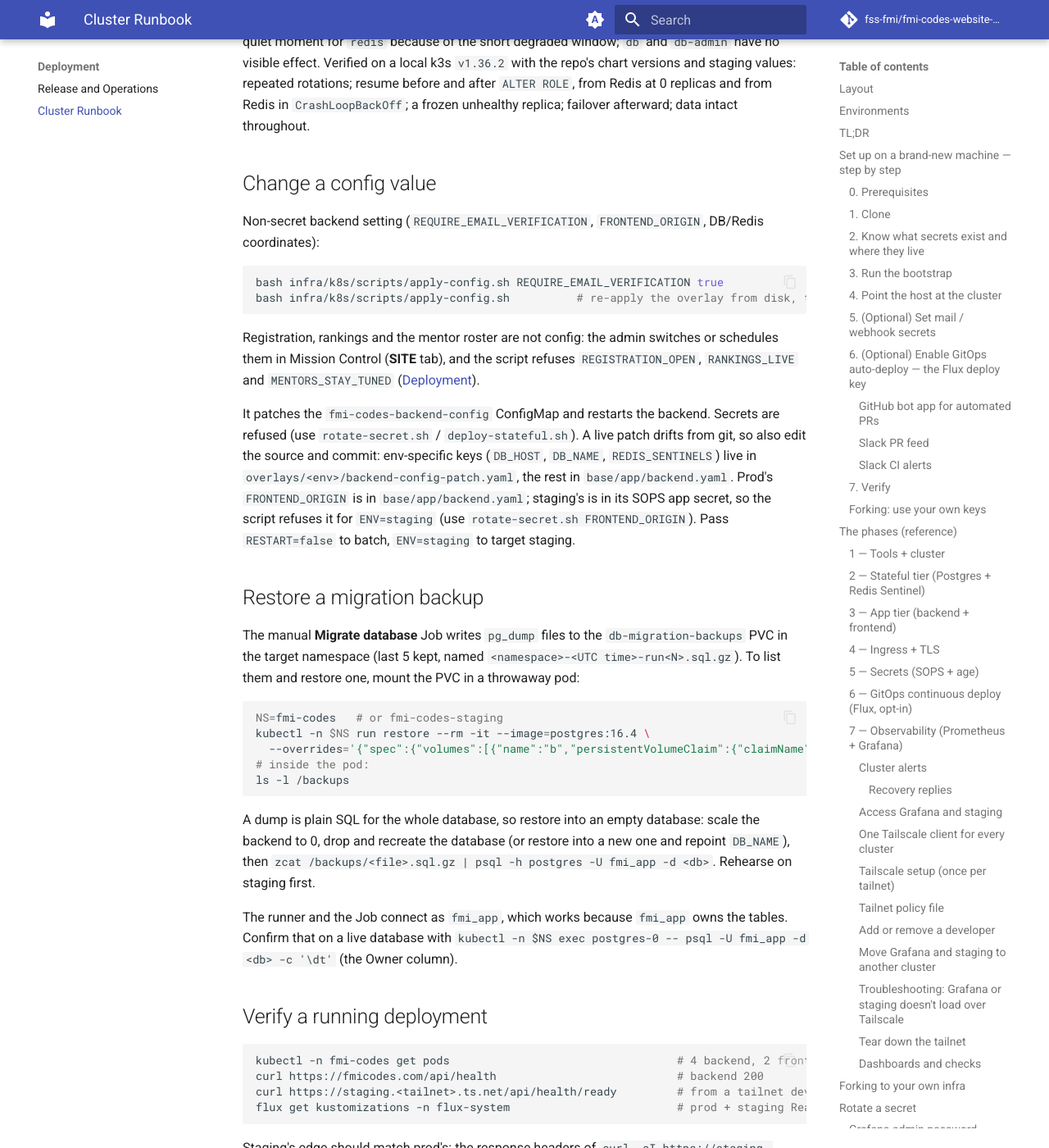
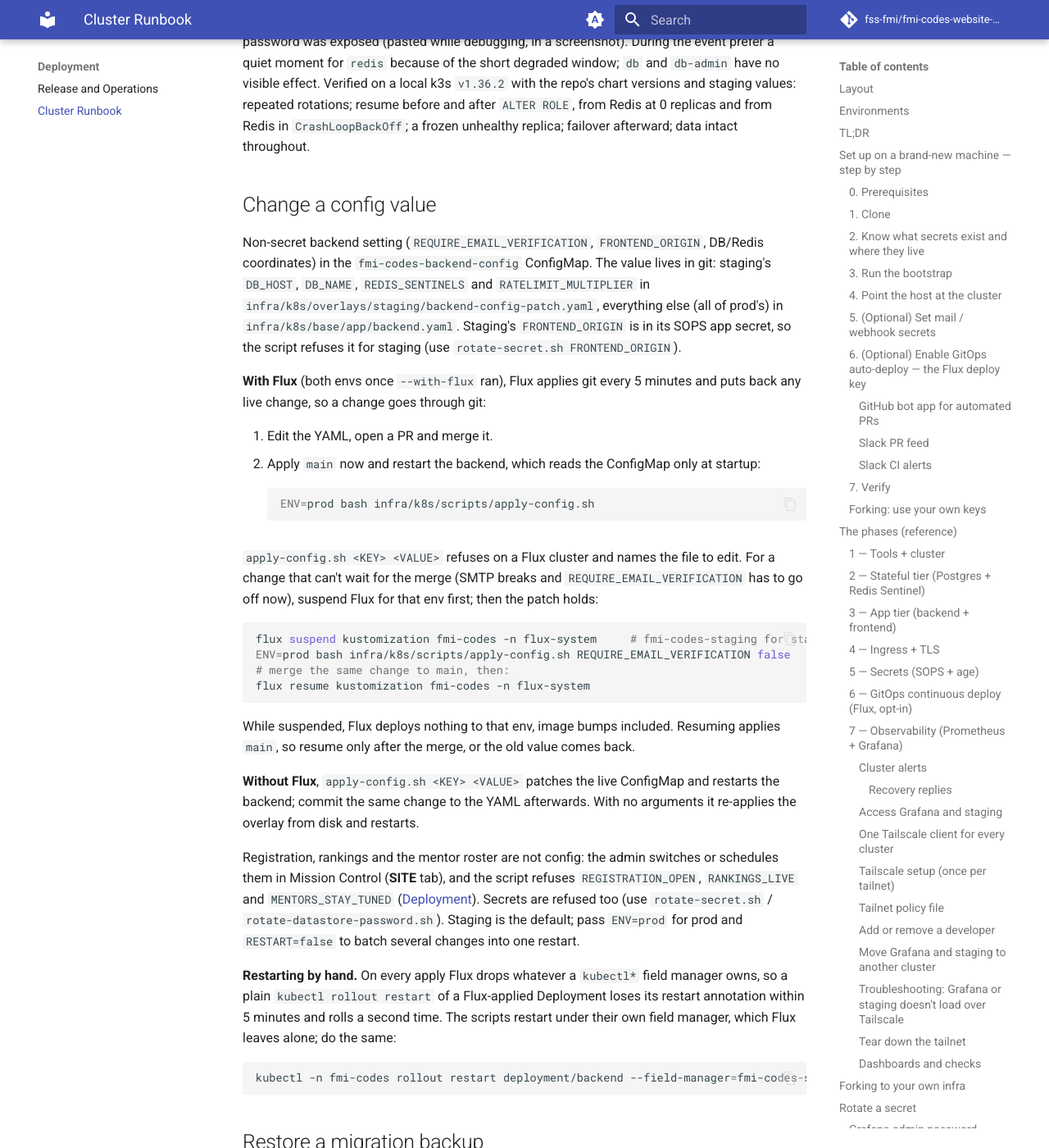
Before and after one commit to fss-fmi/fmi-codes-website-2026, an MkDocs documentation site: the page built from docs/runbook.md, in a window 1280 px wide and 1400 px high, scrolled down 44857 px. Shown: the whole window at 82% size. Built offline with MkDocs 1.6.1 and Material for MkDocs 9.7.7, drawn with Linux system fonts in a browser that asks for light colours; comment, search, counter and statistics services are not loaded; some of the changed text lies outside the part shown.

Commit message:
fix: k8s script restarts and config changes survive Flux (#187)
kustomize-controller strips every field owned by a manager whose name
starts with "kubectl" on each apply. A plain `kubectl rollout restart`
of a Flux-applied Deployment lost its restartedAt annotation within 5
minutes and rolled the backend a second time, and an apply-config.sh
patch of the ConfigMap silently reverted to git.

- lib/rollout.sh: restarts run with --field-manager=fmi-codes-scripts,
  which Flux leaves alone. apply-config.sh, rotate-secret.sh,
  rotate-datastore-password.sh and deploy-app.sh use it, printed
  restart hints included.
- apply-config.sh on a Flux cluster: KEY VALUE refuses and names the
  file that sets the key (prod has no config overlay, so all of its keys
  are in the base). It is allowed while the env's Kustomization is
  suspended, the emergency path. With no arguments it applies git main
  (flux reconcile --with-source) instead of the disk, then restarts.
  Clusters without Flux keep the old behaviour.
- deploy-app.sh's Flux hint no longer claims a reconcile picks up a
  changed Secret; pods read it only at start.
- tests/test_k8s_scripts.py runs apply-config.sh against stub kubectl
  and flux, and checks every scripted restart sets the field manager.
- Runbook, deployment guide and README: config changes go through git
  on Flux, the suspend path, and how to restart by hand.

Co-Authored-By: Claude Opus 5.5 <noreply@anthropic.com>

````diff
--- a/docs/runbook.md
+++ b/docs/runbook.md
@@ -662,9 +662,9 @@ redirect would loop). The controller sets `X-Forwarded-For` to its TCP peer, whi
 the Tailscale proxy, so every anonymous staging visitor shares one address bucket. That is why
 staging sets `RATELIMIT_MULTIPLIER: "10"` in `overlays/staging/backend-config-patch.yaml`: every
 limit is 10 times prod's (150 login attempts per account a minute, anonymous default 30000/min).
-To test prod's exact limits, set it to `"1"` there and commit it (Flux reverts an
-`apply-config.sh` patch), then put it back. A staging rate-limit test still says nothing about
-how prod buckets real clients. Flux reconciles the
+To test prod's exact limits, set it to `"1"` there and merge it (Flux reverts a live patch, so
+`apply-config.sh` refuses one), then put it back. A staging rate-limit test still says nothing
+about how prod buckets real clients. Flux reconciles the
 tailnet Ingress as `fmi-codes-staging-tailnet`. The address appears once the operator runs
 ([Phase 7](#7--observability-prometheus--grafana)); until then, or without Tailscale:
 
@@ -1301,8 +1301,9 @@ kubectl -n flux-system delete imagerepository alert-test
 
 Restart test: break one again, wait for the post, run `kubectl -n flux-system delete pod -l
 app=flux-relay`, then fix it. The reply still comes, from the state ConfigMap. Delete the pod
-rather than `rollout restart` it: Flux undoes the restart annotation on its next apply of
-`fmi-codes-flux-relay` (within 5 minutes), which restarts the relay a second time. Leave it
+rather than a plain `rollout restart`: Flux undoes that restart annotation on its next apply of
+`fmi-codes-flux-relay` (within 5 minutes), which restarts the relay a second time
+([Restarting by hand](#change-a-config-value)). Leave it
 broken for 6 minutes or more to see a second post join the incident: one reply, ✅ on both.
 
 #### Access Grafana and staging
@@ -1859,24 +1860,55 @@ throughout.
 ## Change a config value
 
 Non-secret backend setting (`REQUIRE_EMAIL_VERIFICATION`, `FRONTEND_ORIGIN`, DB/Redis
-coordinates):
-
-```bash
-bash infra/k8s/scripts/apply-config.sh REQUIRE_EMAIL_VERIFICATION true
-bash infra/k8s/scripts/apply-config.sh          # re-apply the overlay from disk, then roll
-```
+coordinates) in the `fmi-codes-backend-config` ConfigMap. The value lives in git:
+staging's `DB_HOST`, `DB_NAME`, `REDIS_SENTINELS` and `RATELIMIT_MULTIPLIER` in
+`infra/k8s/overlays/staging/backend-config-patch.yaml`, everything else (all of prod's) in
+`infra/k8s/base/app/backend.yaml`. Staging's `FRONTEND_ORIGIN` is in its SOPS app secret, so
+the script refuses it for staging (use `rotate-secret.sh FRONTEND_ORIGIN`).
+
+**With Flux** (both envs once `--with-flux` ran), Flux applies git every 5 minutes and puts
+back any live change, so a change goes through git:
+
+1. Edit the YAML, open a PR and merge it.
+2. Apply `main` now and restart the backend, which reads the ConfigMap only at startup:
+
+   ```bash
+   ENV=prod bash infra/k8s/scripts/apply-config.sh
+   ```
+
+`apply-config.sh <KEY> <VALUE>` refuses on a Flux cluster and names the file to edit. For a
+change that can't wait for the merge (SMTP breaks and `REQUIRE_EMAIL_VERIFICATION` has to go
+off now), suspend Flux for that env first; then the patch holds:
+
+```bash
+flux suspend kustomization fmi-codes -n flux-system     # fmi-codes-staging for staging
+ENV=prod bash infra/k8s/scripts/apply-config.sh REQUIRE_EMAIL_VERIFICATION false
+# merge the same change to main, then:
+flux resume kustomization fmi-codes -n flux-system
+```
+
+While suspended, Flux deploys nothing to that env, image bumps included. Resuming applies
+`main`, so resume only after the merge, or the old value comes back.
+
+**Without Flux**, `apply-config.sh <KEY> <VALUE>` patches the live ConfigMap and restarts
+the backend; commit the same change to the YAML afterwards. With no arguments it re-applies
+the overlay from disk and restarts.
 
 Registration, rankings and the mentor roster are not config: the admin switches or schedules
 them in Mission Control (**SITE** tab), and the script refuses `REGISTRATION_OPEN`,
 `RANKINGS_LIVE` and `MENTORS_STAY_TUNED` ([Deployment](deployment.md#feature-flags-during-the-event)).
-
-It patches the `fmi-codes-backend-config` ConfigMap and restarts the backend. Secrets are
-refused (use `rotate-secret.sh` / `deploy-stateful.sh`). A live patch drifts from git, so
-also edit the source and commit: env-specific keys (`DB_HOST`, `DB_NAME`, `REDIS_SENTINELS`)
-live in `overlays/<env>/backend-config-patch.yaml`, the rest in `base/app/backend.yaml`. Prod's
-`FRONTEND_ORIGIN` is in `base/app/backend.yaml`; staging's is in its SOPS app secret, so the
-script refuses it for `ENV=staging` (use `rotate-secret.sh FRONTEND_ORIGIN`). Pass
-`RESTART=false` to batch, `ENV=staging` to target staging.
+Secrets are refused too (use `rotate-secret.sh` / `rotate-datastore-password.sh`). Staging is
+the default; pass `ENV=prod` for prod and `RESTART=false` to batch several changes into one
+restart.
+
+**Restarting by hand.** On every apply Flux drops whatever a `kubectl*` field manager owns,
+so a plain `kubectl rollout restart` of a Flux-applied Deployment loses its restart annotation
+within 5 minutes and rolls a second time. The scripts restart under their own field manager,
+which Flux leaves alone; do the same:
+
+```bash
+kubectl -n fmi-codes rollout restart deployment/backend --field-manager=fmi-codes-scripts
+```
 
 ## Restore a migration backup
 
````
Also changed, not shown: README.md (+1 -1 lines), docs/deployment.md (+5 -3 lines), 6 other files.
